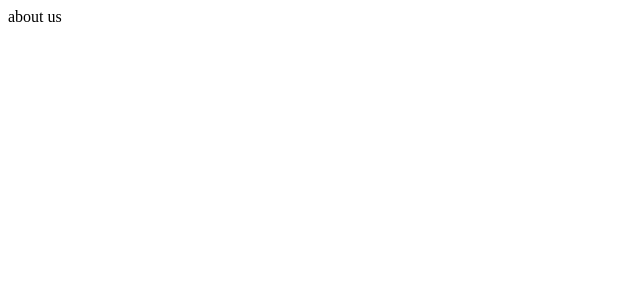
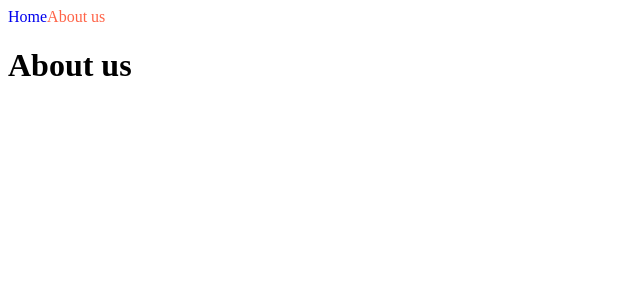
Before and after one commit to noname2048/bg-nextjs-basic, a Next.js app: page /about in a window 1280 px wide. Shown: the top 300 px of the page, without its empty margins (0-640 px from the left). Built offline with nearby package versions, Linux system fonts and the light colour scheme.

Commit message:
feat: style with css module

```diff
--- /dev/null
+++ b/components/NavBar.js
@@ -0,0 +1,31 @@
+import Link from "next/link";
+import { useRouter } from "next/router";
+import styles from "./NavBar.module.css";
+
+export default function NavBar() {
+  const router = useRouter();
+
+  return (
+    <nav>
+      <Link href="/">
+        <a
+          className={`${styles.link} ${
+            router.pathname === "/" ? styles.active : ""
+          }`}
+        >
+          Home
+        </a>
+      </Link>
+      <Link href="/about">
+        <a
+          className={[
+            styles.link,
+            router.pathname === "/about" ? styles.active : "",
+          ].join(" ")}
+        >
+          About us
+        </a>
+      </Link>
+    </nav>
+  );
+}
--- /dev/null
+++ b/components/NavBar.module.css
@@ -0,0 +1,7 @@
+.link {
+    text-decoration: none;
+}
+
+.active {
+    color: tomato;
+}
--- a/pages/about.js
+++ b/pages/about.js
@@ -1,3 +1,10 @@
+import NavBar from "../components/NavBar";
+
 export default function Potato() {
-  return "about us";
+  return (
+    <div>
+      <NavBar />
+      <h1>About us</h1>
+    </div>
+  );
 }
```
Also changed, not shown: pages/index.js (+8 -1 lines).
